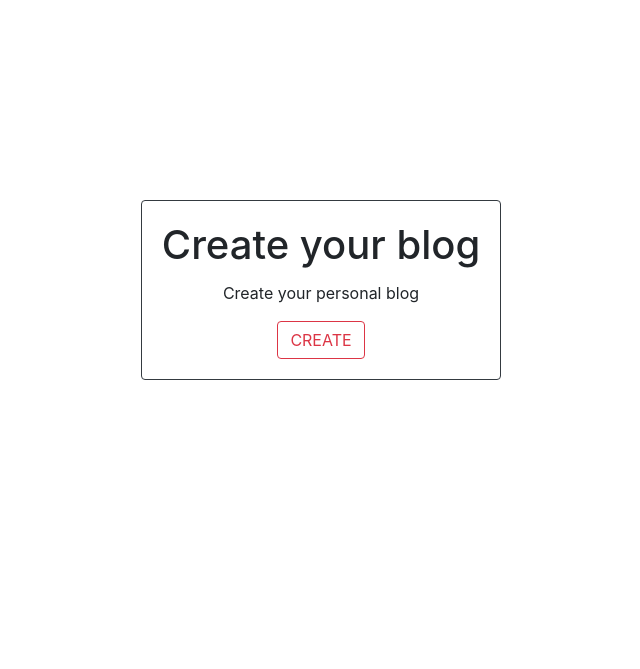
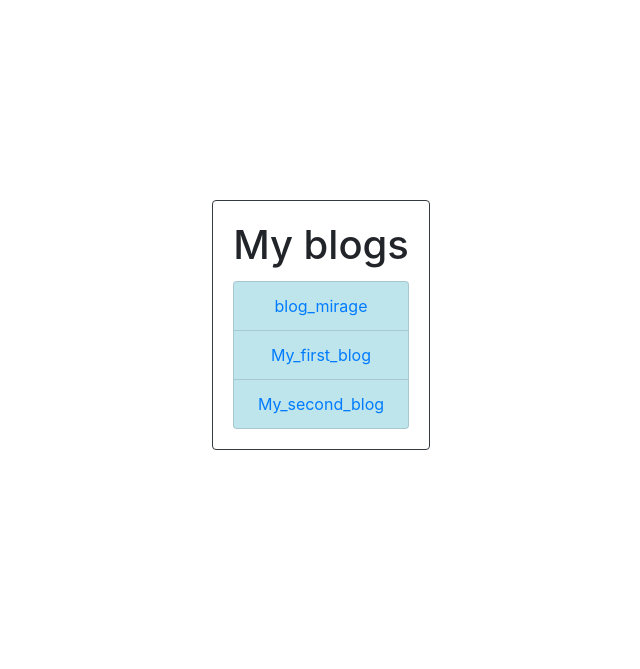
Before and after one commit to ErrorInever/TestBlogDjango, a Django app: page / in a window 1280 px wide. Shown: the part 144-813 px from the top of the page, without its empty margins (319-959 px from the left). Before the commit the page ends 524 px from the top, so only its background shows below. Run offline with Django 3.2, Linux system fonts and the light colour scheme; a user stored in the database is signed in; data comes from the database, SQL or seed files in the repository; both versions use the stored data as it was after the commit.

Commit message:
add user blogs, add user bloglist

```diff
--- a/blog/views.py
+++ b/blog/views.py
@@ -1,6 +1,6 @@
 from django.shortcuts import render
 from django.views.generic import ListView
-from .models import Post, Blog
+from .models import Post
 
 
 class PostListView(ListView):
--- a/core/templates/home.html
+++ b/core/templates/home.html
@@ -60,9 +60,18 @@
         <div class="jumbotron my-auto">
               <div class="card text-center border-dark">
                 <div class="card-body">
+                  <h1 class="card-title">My blogs</h1>
+                  {% if user_blog_list %}
+                  <ul class="list-group">
+                    {% for blog in user_blog_list %}
+                    <li class="list-group-item list-group-item-info"><a href="#">{{blog.blog_title}}</a></li>
+                    {% endfor %}
+                  </ul>
+                  {% else %}
                   <h1 class="card-title">Create your blog</h1>
                   <p class="card-text">Create your personal blog</p>
                   <a href="#" class="btn btn-outline-danger text-uppercase">Create</a>
+                  {% endif %}
                 </div>
               </div>
           </div>
--- a/core/urls.py
+++ b/core/urls.py
@@ -19,7 +19,7 @@ from core import views
 from django.views.generic import TemplateView
 
 urlpatterns = [
-	path('', TemplateView.as_view(template_name='home.html'), name='home'),
+	path('', views.BlogListView.as_view(), name='home'),
 	path('news/', views.NewsListView.as_view(), name='news'),
 	path('news/<int:pk>', views.NewsDetailView.as_view(), name='news-detail'),
     path('login', views.OpenBlogLoginView.as_view(), name='login'),
--- a/core/views.py
+++ b/core/views.py
@@ -7,6 +7,24 @@ from django.contrib.auth.views import LoginView, LogoutView
 from .forms import AuthUserForm, RegisterUserForm
 from django.contrib.auth.models import User
 from django.contrib.auth import authenticate, login
+from blog.models import Blog
+
+
+class BlogListView(ListView):
+	model = Blog
+	template_name = 'home.html'
+	context_object_name = 'blog_list'
+
+	def get_context_data(self, **kwargs):
+		context = super().get_context_data(**kwargs)
+		username = self.request.user
+		try:
+			user_blog_list = Blog.objects.filter(author=username)
+			if user_blog_list:
+				context['user_blog_list'] = user_blog_list
+		except TypeError:
+			return context
+		return context
 
 
 class NewsListView(ListView):
```
Also changed, not shown: db.sqlite3.
